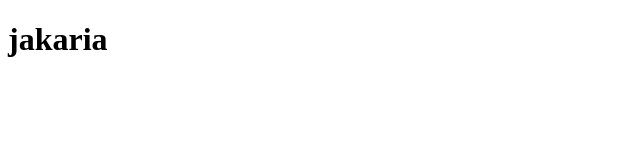
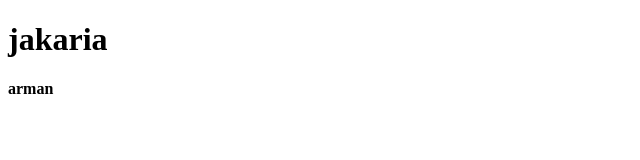
Before and after one commit to jakariahossain12/my_first-web, a plain HTML site: page index.html in a window 1280 px wide. Shown: the full height of the page, 0-640 px from the left. Drawn offline with Linux system fonts and the light colour scheme.

Commit message:
scend item

```diff
--- a/index.html
+++ b/index.html
@@ -7,5 +7,6 @@
 </head>
 <body>
     <h1>jakaria</h1>
+    <h4>arman</h4>
 </body>
 </html>
```
